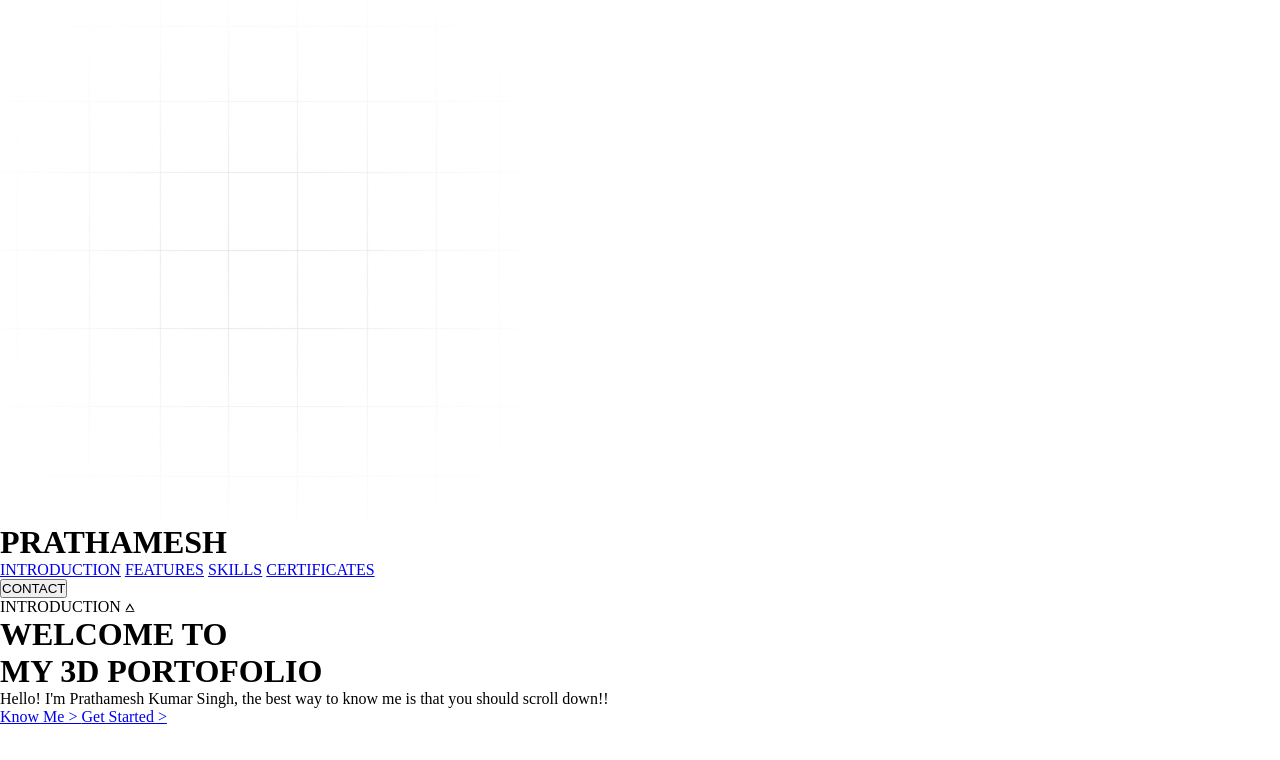
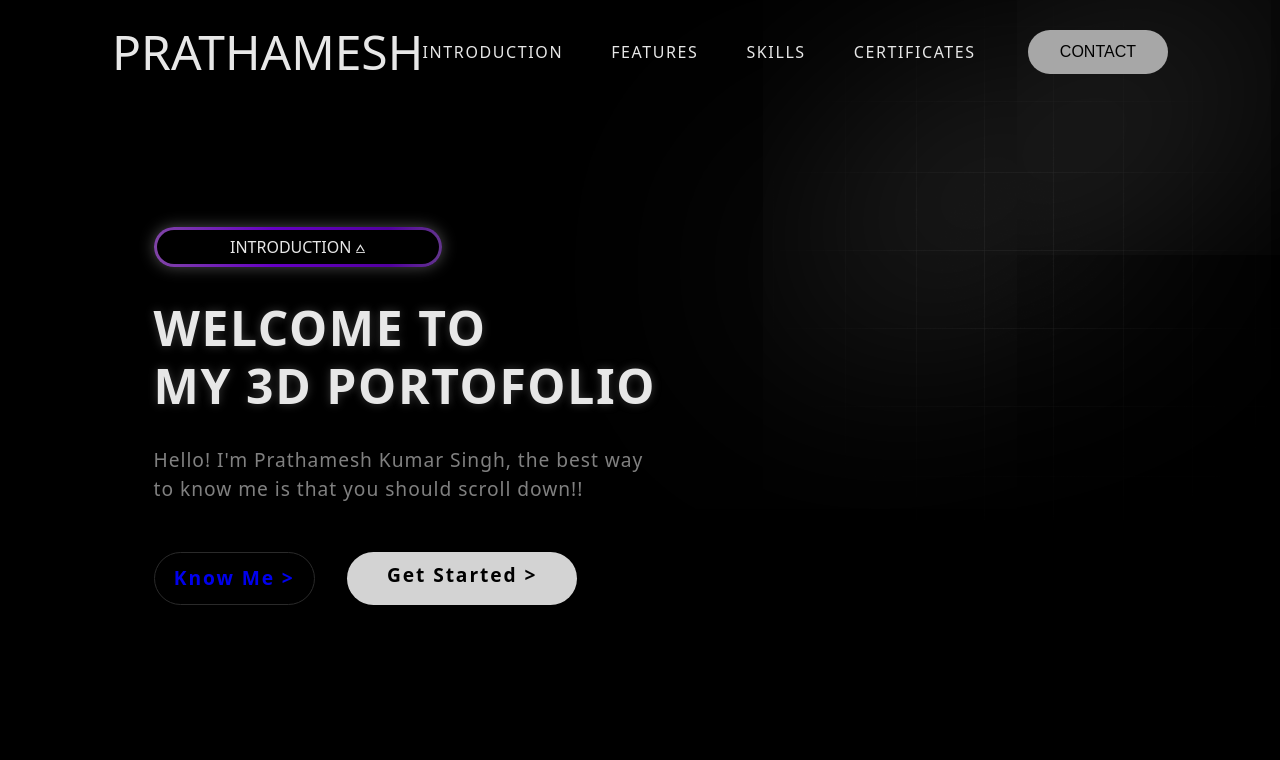
Before and after one commit to Placeboguy/3D-WEB-PORTFOLIO, a plain HTML site: page index.html in a window 1280 px wide. Drawn offline with nearby package versions, Linux system fonts and the light colour scheme; some packages are replaced by stand-ins of ours; a script that the page names is missing.

Commit message:
Fix CSS file - clean version without duplicates

```diff
--- a/style.css
+++ b/style.css
@@ -1,493 +1,247 @@
-* {* {
+* {
+  margin: 0;
+  padding: 0;
+  box-sizing: border-box;
+}
 
-  margin: 0;  margin: 0;
+body {
+    font-family:system-ui, -apple-system, BlinkMacSystemFont, 'Segoe UI', Roboto, Oxygen, Ubuntu, Cantarell, 'Open Sans', 'Helvetica Neue', sans-serif;
+    background-color: black;
+    color: #e7e7e7;
+    min-height: 100vh;
+    line-height: 1.5;
+}
 
-  padding: 0;  padding: 0;
+.image-gradient {
+    position: absolute;
+    top: 0;
+    right: 0;
+    opacity: 0.5;
+    z-index: -1;
 
-  box-sizing: border-box;  box-sizing: border-box;
+}
 
-}}
+.layer-blur {
+    height: 0;
+    width: 30rem;
+    position: absolute;
+    top: 20%;
+    right: 0;
+    box-shadow: 0 0 700px 15px white;
+    rotate: -30deg;
+    z-index: -1;
+}
+
+.container {
+    max-width: 100%;
+    margin: 0 auto;
+    padding: 0 2rem;
+    position: relative;
+    overflow: hidden;
+}
+
+header {
+    display: flex;
+    justify-content:  space-between;
+    align-items: center;
+    padding: 1rem 5rem;
 
 
+}
 
-body {body {
+header h1 {
+    margin: 0;
+    font-size: 3rem;
+    font-weight: 300;
+}
 
-    font-family:system-ui, -apple-system, BlinkMacSystemFont, 'Segoe UI', Roboto, Oxygen, Ubuntu, Cantarell, 'Open Sans', 'Helvetica Neue', sans-serif;    font-family:system-ui, -apple-system, BlinkMacSystemFont, 'Segoe UI', Roboto, Oxygen, Ubuntu, Cantarell, 'Open Sans', 'Helvetica Neue', sans-serif;
+nav {
+    display: flex;
+    align-items: center;
+    gap: 3rem;
+    margin-left: -5%;
+}
+nav a {
+    font-size: 1rem;
+    letter-spacing: 0.1rem;
+    transition: color 0.2s ease;
+    text-decoration: none;
+    color: inherit;
+    z-index: 999;
+}
 
-    background-color: black;    background-color: black;
+nav a:hover {
+    color: #a7a7a7;
+}
+.btn-signing {
+    background-color: #a7a7a7;
+    color: black;
+    padding: 0.8rem 2rem;
+    border-radius: 50px;
+    border: none;
+    font-size: 1rem;
+    font-weight: 500;
+    transition: background-color 0.2s ease;
+    cursor: pointer;
+    z-index: 999;
+}
+.btn-signing:hover {
+    background-color: white;
+}
 
-    color: #e7e7e7;    color: #e7e7e7;
+main {
+    display: flex;
+    flex-direction: column;
+    justify-content: center;
+    min-height: calc(90vh - 6rem);
 
-    min-height: 100vh;    min-height: 100vh;
+}
 
-    line-height: 1.5;    line-height: 1.5;
+.content {
+    max-width: 40rem;
+    margin-left: 10%;
+    z-index: 999;
+}
 
-}}
+.tag-box{
+    position: relative;
+    width: 18rem;
+    height: 2.5rem;
+    border-radius: 50px;
+    background: linear-gradient(to right, #656565, #7f42a7, #6600c5, #5300a0, #757575, #656565);
+    background-size:  200%;
+    animation: animateGradient 2.5s linear infinite;
+    box-shadow: 0 0 15px rgba(255, 255, 255, 0.3);
+}
+@keyframes animateGradient {
+    to {
+        background-position: 200%;
+    }
+}
+.tag-box .tag{
+    position: absolute;
+    inset: 3px 3px 3px 3px;
+    background-color: black;
+    border-radius: 50px;
+    display: flex;
+    align-items: center;
+    justify-content: center;
+    transition: 0.5s ease;
+    cursor: pointer;
+}
 
+.tag-box .tag:hover{
+    color: #5300a0;
+}
 
+.content h1 {
+    font-size: 3rem;
+    font-weight: 600;
+    letter-spacing: 0.1rem;
+    margin: 2rem 0;
+    line-height: 1.2;
+    text-shadow: 0 0 10px rgba(128, 128, 128, 0.418);
+}
 
-.image-gradient {.image-gradient {
+.description {
+    font-size: 1.2rem;
+    letter-spacing: 0.05em;
+    max-width: 32rem;
+    color: gray;
+}
 
-    position: absolute;    position: absolute;
+.button {
+    display: flex;
+    gap: 2rem;
+    margin-top: 3rem;
+}
+.btn-get-started {
+    text-decoration: none;
+    border: 1px solid #2a2a2a;
+    padding: 0.7rem 1.2rem;
+    border-radius: 50px;
+    font-size: 1.2rem;
+    font-weight: 600;
+    letter-spacing: 0.1em;
+    transition: background-color 0.2s ease;
+}
 
-    top: 0;    top: 0;
+.btn-signing:hover {
+    background-color: #1a1a1a;
 
-    right: 0;    right: 0;
+}
 
-    opacity: 0.5;    opacity: 0.5;
+.btn-signing-main {
+    text-decoration: none;
+    background-color: lightgray;
+    color: black;
+    padding: 0.6rem 2.5rem;
+    border-radius: 50px;
+    font-size: 1.2rem;
+    font-weight: 600;
+    letter-spacing: 0.1em;
+    transition: background-color 0.2s ease;
+}
 
-    z-index: -1;    z-index: -1;
+.btn-signing-main:hover {
+    background-color: gray;
+}
+.robot-3d {
+    position: absolute;
+    top: 0;
+    right: -20%;
+}
 
+@media(max-width: 768px) {
+    header {
+        padding: 1rem 0.1rem;
+    }
+    header h1{
+        font-size: 2rem;
+    }
+    .content {
+        margin-left: 0;
+        text-align: center;
+    }
+    nav {
+        display: none;
+    }
+    .btn-signing {
+        padding: 0.6rem 1.5rem;
 
+    }
+    .content  {
+        margin-top: 25rem;
+    }
+    .robot-3d {
+        scale: 0.5;
+        top: -25%;
+        right: 0;
+    }
+    .content{
+        max-width: 30rem;
+        margin-left: 10%;
+    }
 
-}}
+    .tag-box {
+        width:12rem;
 
+    }
 
+    .content h1 {
+        font-size: 2.5rem;
+    }
+    .description {
+       font-size: 1rem;
 
-.layer-blur {.layer-blur {
+    }
+    .btn-get-started{
+        font-size: 0.8rem;
+        padding: 0.8rem 1.2rem;
+    }
+    .btn-signing-main{
+        font-size: 0.8rem;
+        padding: 0.5rem 2rem;
 
-    height: 0;    height: 0;
-
-    width: 30rem;    width: 30rem;
-
-    position: absolute;    position: absolute;
-
-    top: 20%;    top: 20%;
-
-    right: 0;    right: 0;
-
-    box-shadow: 0 0 700px 15px white;    box-shadow: 0 0 700px 15px white;
-
-    rotate: -30deg;    rotate: -30deg;
-
-    z-index: -1;    z-index: -1;
-
-}}
-
-
-
-.container {.container {
-
-    max-width: 100%;    max-width: 100%;
-
-    margin: 0 auto;    margin: 0 auto;
-
-    padding: 0 2rem;    padding: 0 2rem;
-
-    position: relative;    position: relative;
-
-    overflow: hidden;    overflow: hidden;
-
-}}
-
-
-
-header {header {
-
-    display: flex;    display: flex;
-
-    justify-content:  space-between;    justify-content:  space-between;
-
-    align-items: center;    align-items: center;
-
-    padding: 1rem 5rem;    padding: 1rem 5rem;
-
-
-
-
-
-}}
-
-
-
-header h1 {header h1 {
-
-    margin: 0;    margin: 0;
-
-    font-size: 3rem;    font-size: 3rem;
-
-    font-weight: 300;    font-weight: 300;
-
-}}
-
-
-
-nav {nav {
-
-    display: flex;    display: flex;
-
-    align-items: center;    align-items: center;
-
-    gap: 3rem;    gap: 3rem;
-
-    margin-left: -5%;    margin-left: -5%;
-
-}}
-
-nav a {nav a {
-
-    font-size: 1rem;    font-size: 1rem;
-
-    letter-spacing: 0.1rem;    letter-spacing: 0.1rem;
-
-    transition: color 0.2s ease;    transition: color 0.2s ease;
-
-    text-decoration: none;    text-decoration: none;
-
-    color: inherit;    color: inherit;
-
-    z-index: 999;    z-index: 999;
-
-}}
-
-
-
-nav a:hover {nav a:hover {
-
-    color: #a7a7a7;    color: #a7a7a7;
-
-}}
-
-.btn-signing {.btn-signing {
-
-    background-color: #a7a7a7;    background-color: #a7a7a7;
-
-    color: black;    color: black;
-
-    padding: 0.8rem 2rem;    padding: 0.8rem 2rem;
-
-    border-radius: 50px;    border-radius: 50px;
-
-    border: none;    border: none;
-
-    font-size: 1rem;    font-size: 1rem;
-
-    font-weight: 500;    font-weight: 500;
-
-    transition: background-color 0.2s ease;    transition: background-color 0.2s ease;
-
-    cursor: pointer;    cursor: pointer;
-
-    z-index: 999;    z-index: 999;
-
-}}
-
-.btn-signing:hover {.btn-signing:hover {
-
-    background-color: white;    background-color: white;
-
-}}
-
-
-
-main {main {
-
-    display: flex;    display: flex;
-
-    flex-direction: column;    flex-direction: column;
-
-    justify-content: center;    justify-content: center;
-
-    min-height: calc(90vh - 6rem);    min-height: calc(90vh - 6rem);
-
-
-
-}}
-
-
-
-.content {.content {
-
-    max-width: 40rem;    max-width: 40rem;
-
-    margin-left: 10%;    margin-left: 10%;
-
-    z-index: 999;    z-index: 999;
-
-}}
-
-
-
-.tag-box{.tag-box{
-
-    position: relative;    position: relative;
-
-    width: 18rem;    width: 18rem;
-
-    height: 2.5rem;    height: 2.5rem;
-
-    border-radius: 50px;    border-radius: 50px;
-
-    background: linear-gradient(to right, #656565, #7f42a7, #6600c5, #5300a0, #757575, #656565);    background: linear-gradient(to right, #656565, #7f42a7, #6600c5, #5300a0, #757575, #656565);
-
-    background-size:  200%;    background-size:  200%;
-
-    animation: animateGradient 2.5s linear infinite;    animation: animateGradient 2.5s linear infinite;
-
-    box-shadow: 0 0 15px rgba(255, 255, 255, 0.3);    box-shadow: 0 0 15px rgba(255, 255, 255, 0.3);
-
-}}
-
-@keyframes animateGradient {@keyframes animateGradient {
-
-    to {    to {
-
-        background-position: 200%;        background-position: 200%;
-
-    }    }
-
-}}
-
-.tag-box .tag{.tag-box .tag{
-
-    position: absolute;    position: absolute;
-
-    inset: 3px 3px 3px 3px;    inset: 3px 3px 3px 3px;
-
-    background-color: black;    background-color: black;
-
-    border-radius: 50px;    border-radius: 50px;
-
-    display: flex;    display: flex;
-
-    align-items: center;    align-items: center;
-
-    justify-content: center;    justify-content: center;
-
-    transition: 0.5s ease;    transition: 0.5s ease;
-
-    cursor: pointer;    cursor: pointer;
-
-}}
-
-
-
-.tag-box .tag:hover{.tag-box .tag:hover{
-
-    color: #5300a0;    color: #5300a0;
-
-}}
-
-
-
-.content h1 {.content h1 {
-
-    font-size: 3rem;    font-size: 3rem;
-
-    font-weight: 600;    font-weight: 600;
-
-    letter-spacing: 0.1rem;    letter-spacing: 0.1rem;
-
-    margin: 2rem 0;    margin: 2rem 0;
-
-    line-height: 1.2;    line-height: 1.2;
-
-    text-shadow: 0 0 10px rgba(128, 128, 128, 0.418);    text-shadow: 0 0 10px rgba(128, 128, 128, 0.418);
-
-}}
-
-
-
-.description {.description {
-
-    font-size: 1.2rem;    font-size: 1.2rem;
-
-    letter-spacing: 0.05em;    letter-spacing: 0.05em;
-
-    max-width: 32rem;    max-width: 32rem;
-
-    color: gray;    color: gray;
-
-}}
-
-
-
-.button {.button {
-
-    display: flex;    display: flex;
-
-    gap: 2rem;    gap: 2rem;
-
-    margin-top: 3rem;    margin-top: 3rem;
-
-}}
-
-.btn-get-started {.btn-get-started {
-
-    text-decoration: none;    text-decoration: none;
-
-    border: 1px solid #2a2a2a;    border: 1px solid #2a2a2a;
-
-    padding: 0.7rem 1.2rem;    padding: 0.7rem 1.2rem;
-
-    border-radius: 50px;    border-radius: 50px;
-
-    font-size: 1.2rem;    font-size: 1.2rem;
-
-    font-weight: 600;    font-weight: 600;
-
-    letter-spacing: 0.1em;    letter-spacing: 0.1em;
-
-    transition: background-color 0.2s ease;    transition: background-color 0.2s ease;
-
-}}
-
-
-
-.btn-signing:hover {.btn-signing:hover {
-
-    background-color: #1a1a1a;    background-color: #1a1a1a;
-
-
-
-}}
-
-
-
-.btn-signing-main {.btn-signing-main {
-
-    text-decoration: none;    text-decoration: none;
-
-    background-color: lightgray;    background-color: lightgray;
-
-    color: black;    color: black;
-
-    padding: 0.6rem 2.5rem;    padding: 0.6rem 2.5rem;
-
-    border-radius: 50px;    border-radius: 50px;
-
-    font-size: 1.2rem;    font-size: 1.2rem;
-
-    font-weight: 600;    font-weight: 600;
-
-    letter-spacing: 0.1em;    letter-spacing: 0.1em;
-
-    transition: background-color 0.2s ease;    transition: background-color 0.2s ease;
-
-}}
-
-
-
-.btn-signing-main:hover {.btn-signing-main:hover {
-
-    background-color: gray;    background-color: gray;
-
-}}
-
-.robot-3d {.robot-3d {
-
-    position: absolute;    position: absolute;
-
-    top: 0;    top: 0;
-
-    right: -20%;    right: -20%;
-
-}}
-
-
-
-@media(max-width: 768px) {@media(max-width: 768px) {
-
-    header {    header {
-
-        padding: 1rem 0.1rem;        padding: 1rem 0.1rem;
-
-    }    }
-
-    header h1{    header h1{
-
-        font-size: 2rem;        font-size: 2rem;
-
-    }    }
-
-    .content {    .content {
-
-        margin-left: 0;        margin-left: 0;
-
-        text-align: center;        text-align: center;
-
-    }    }
-
-    nav {    nav {
-
-        display: none;        display: none;
-
-    }    }
-
-    .btn-signing {    .btn-signing {
-
-        padding: 0.6rem 1.5rem;        padding: 0.6rem 1.5rem;
-
-
-
-    }    }
-
-    .content  {    .content  {
-
-        margin-top: 25rem;        margin-top: 25rem;
-
-    }    }
-
-    .robot-3d {    .robot-3d {
-
-        scale: 0.5;        scale: 0.5;
-
-        top: -25%;        top: -25%;
-
-        right: 0;        right: 0;
-
-    }    }
-
-    .content{    .content{
-
-        max-width: 30rem;        max-width: 30rem;
-
-        margin-left: 10%;        margin-left: 10%;
-
-    }    }
-
-
-
-    .tag-box {    .tag-box {
-
-        width:12rem;        width:12rem;
-
-
-
-    }    }
-
-
-
-    .content h1 {    .content h1 {
-
-        font-size: 2.5rem;        font-size: 2.5rem;
-
-    }    }
-
-    .description {    .description {
-
-       font-size: 1rem;       font-size: 1rem;
-
-
-
-    }    }
-
-    .btn-get-started{    .btn-get-started{
-
-        font-size: 0.8rem;        font-size: 0.8rem;
-
-        padding: 0.8rem 1.2rem;        padding: 0.8rem 1.2rem;
-
-    }    }
-
-    .btn-signing-main{    .btn-signing-main{
-
-        font-size: 0.8rem;        font-size: 0.8rem;
-
-        padding: 0.5rem 2rem;        padding: 0.5rem 2rem;
-
-
-
-    }    }
-
-}}
+    }
+}
```
